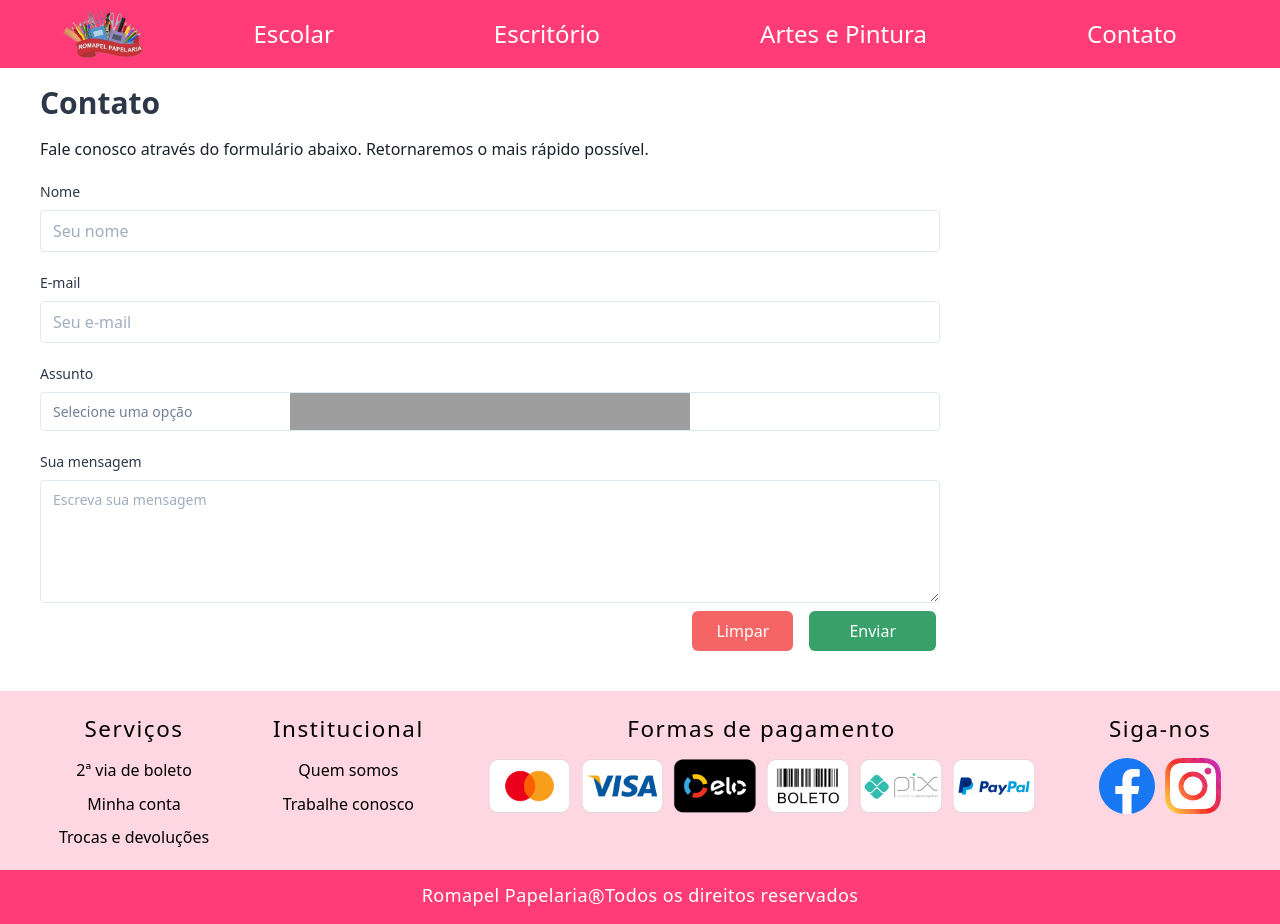
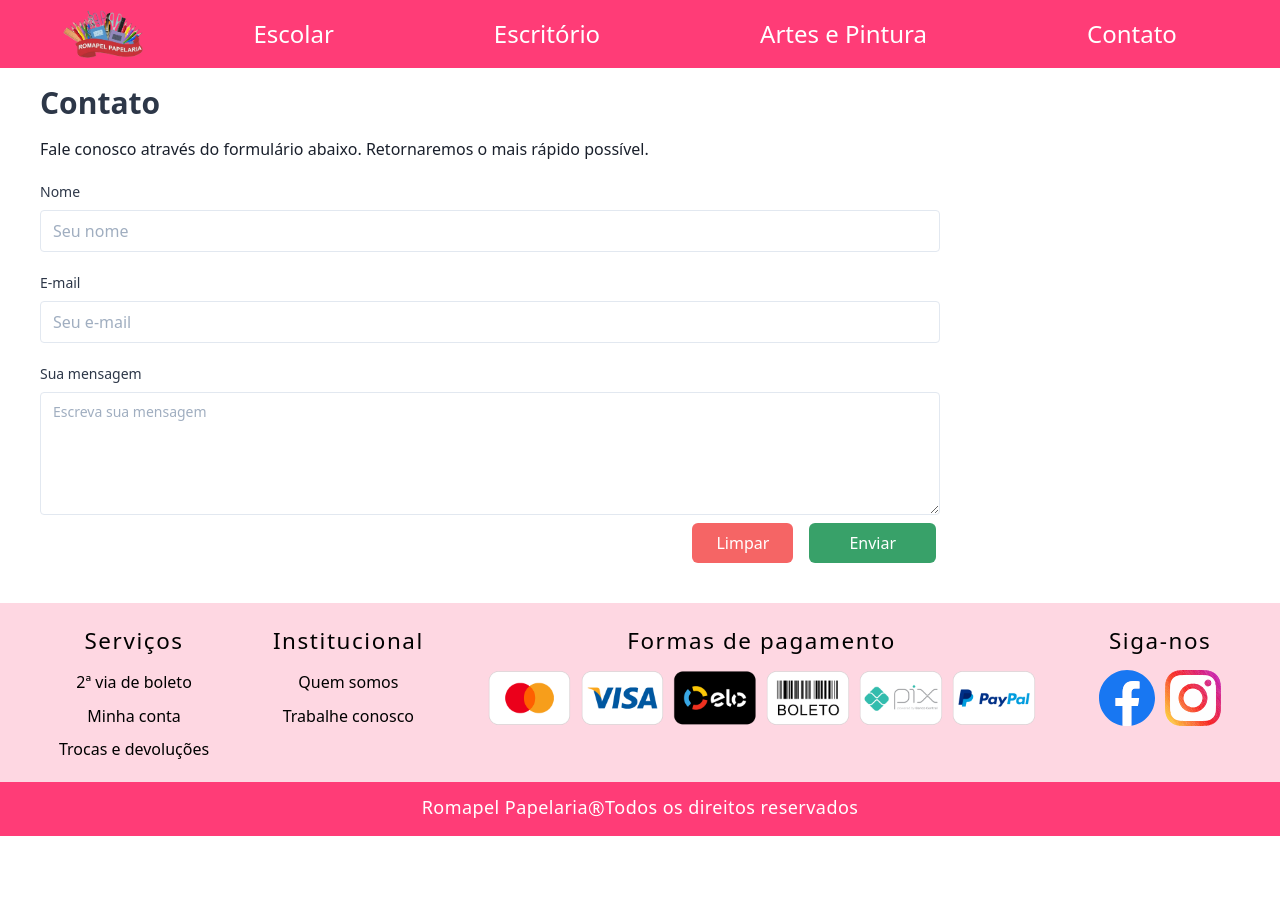
Before and after one commit to cristianebeel/fatec-projeto-integrador-2, a Nuxt app: page /contato in a window 1280 px wide. After the commit the page ends 836 px from the top, so only its background shows below. Built offline with nearby package versions, Linux system fonts and the light colour scheme; grey boxes are pictures that could not be loaded.

Commit message:
Removendo select de opções

```diff
--- a/pages/contato.vue
+++ b/pages/contato.vue
@@ -10,13 +10,13 @@
             <label for="email">E-mail</label>
             <input type="email" name="email" id="email" placeholder="Seu e-mail" required />
 
-            <label for="subject">Assunto</label>
+            <!-- <label for="subject">Assunto</label>
             <select id="subject" name="subject" required>
                 <option value="a" selected disabled>Selecione uma opção</option>
                 <option>Sugestão</option>
                 <option>Dúvida</option>
                 <option>Reclamação</option>
-            </select>
+            </select> -->
 
             <label for="message">Sua mensagem</label>
             <textarea rows="5" name="message" id="message" placeholder="Escreva sua mensagem" required></textarea>
```
